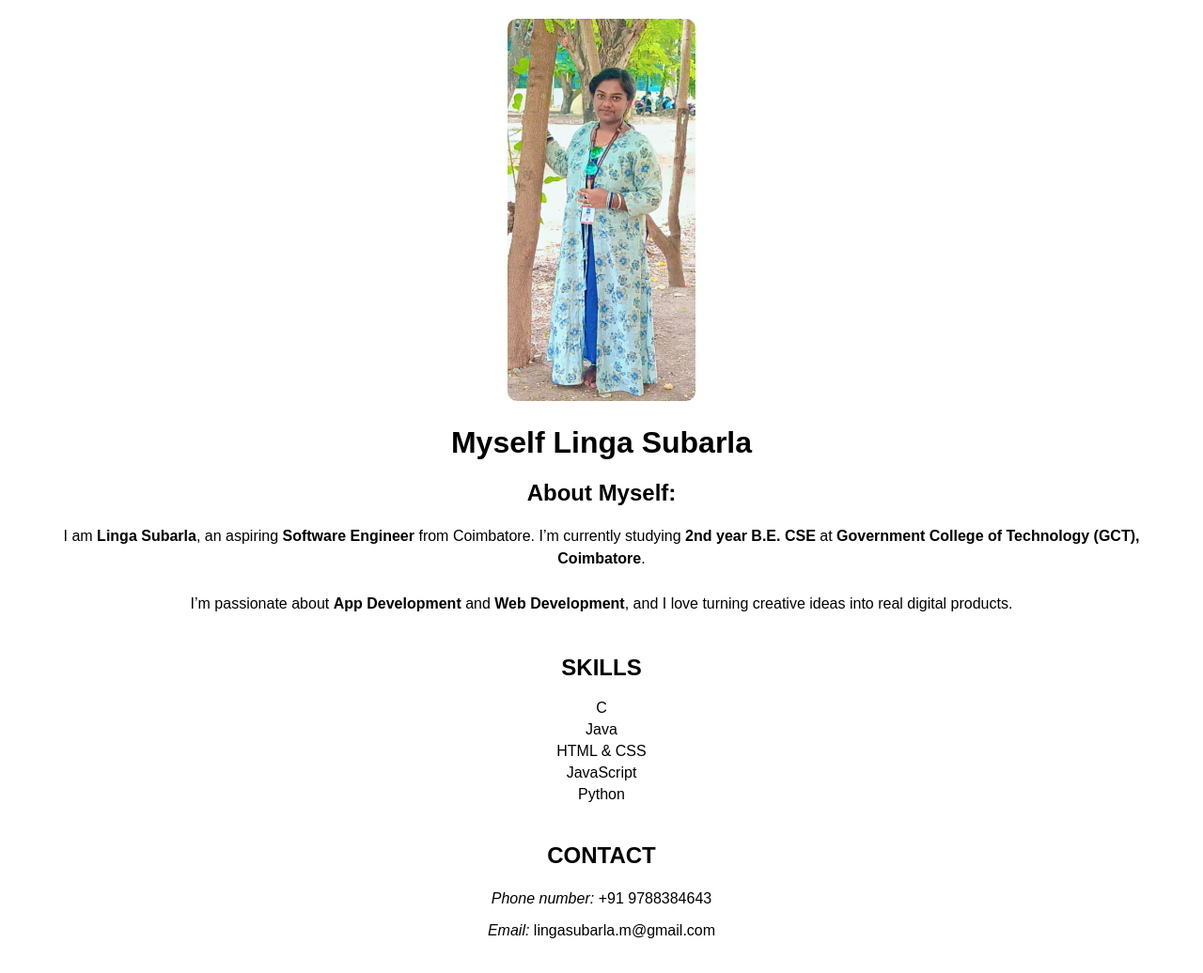
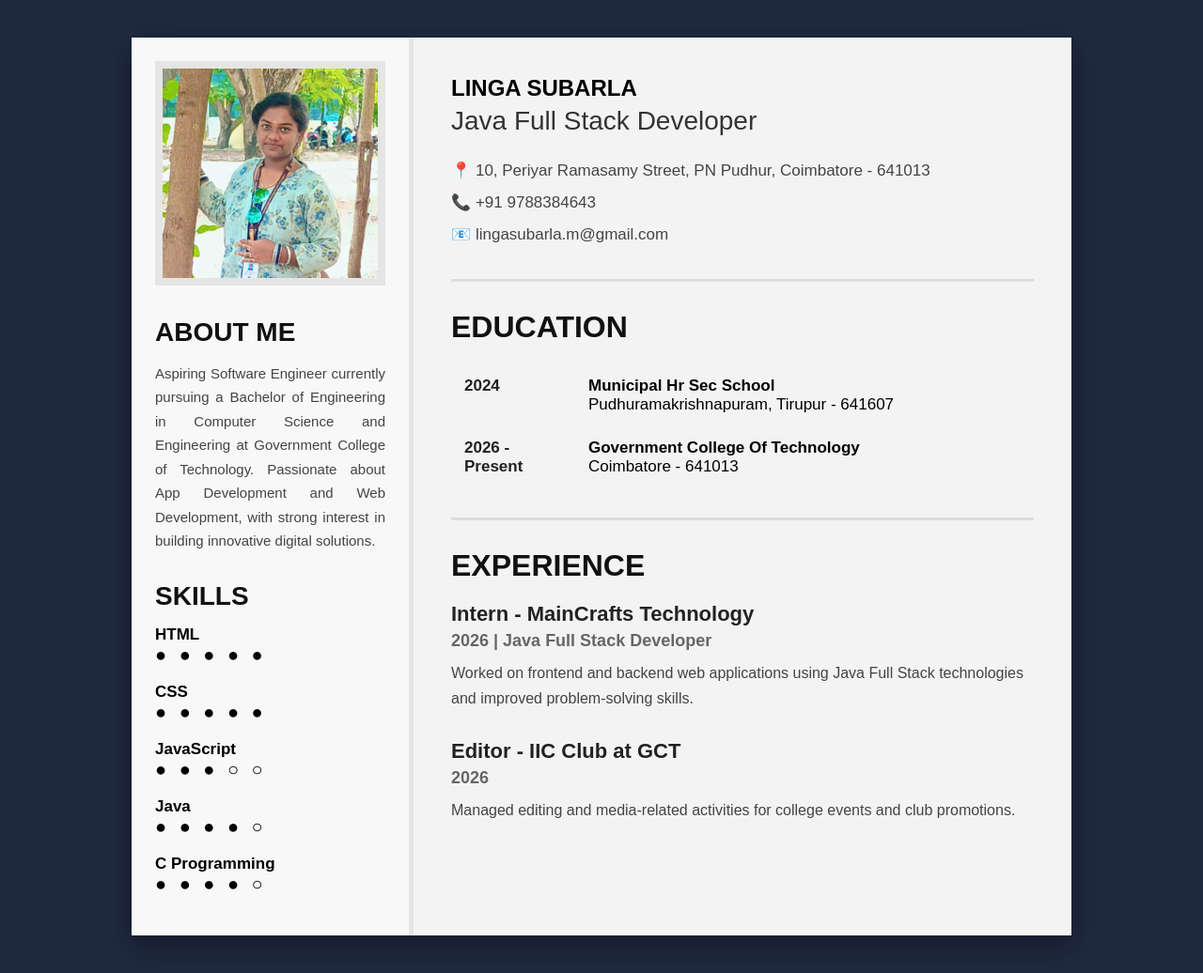
Before and after one commit to lingasubarla/linga-s-portfolio, a plain HTML site: page index.html in a window 1280 px wide. Shown: the whole page at 94% size. Before the commit the page ends 1013 px from the top, so only its background shows below. Drawn offline with Linux system fonts and the light colour scheme.

Commit message:
Add files via upload

```diff
--- a/index.html
+++ b/index.html
@@ -3,91 +3,305 @@
 <head>
     <meta charset="UTF-8">
     <meta name="viewport" content="width=device-width, initial-scale=1.0">
-<title>My Portfolio - Linga Subarla</title>
+    <title>Linga Portfolio</title>
 
     <style>
-  body {
-    background-color: white;
-    color: black;
-    font-family: Arial, sans-serif;
-    text-align: center;
-    margin: 0;
-    padding: 0;
+
+        *{
+            margin:0;
+            padding:0;
+            box-sizing:border-box;
+            font-family: Arial, Helvetica, sans-serif;
         }
-  img {
-    margin-top: 20px;
-    border-radius: 10px;
-    width: 200px;
-    height: auto;
+
+        body{
+            background:#1f2940;
+            display:flex;
+            justify-content:center;
+            align-items:center;
+            padding:40px;
         }
-  h1 {
-    color: black;
+
+        .resume{
+            width:1000px;
+            background:#f3f3f3;
+            display:grid;
+            grid-template-columns:300px 1fr;
+            box-shadow:0px 10px 30px rgba(0,0,0,0.4);
         }
-  h2, h3 {
-    color: black;
+
+        /* LEFT SIDE */
+
+        .left{
+            background:#f8f8f8;
+            padding:25px;
+            border-right:5px solid #e5e5e5;
         }
-  p {
-    width: 90%;
-    margin: 10px auto;
-    line-height: 1.5;
+
+        .profile img{
+            width:100%;
+            border:8px solid #e5e5e5;
         }
-  hr {
-    margin: 20px auto;
-    width: 80%;
-    border: 1px solid white;
+
+        .section{
+            margin-top:30px;
         }
-  ul {
-    list-style-type: none;
-    padding: 0;
+
+        .section h2{
+            font-size:28px;
+            margin-bottom:15px;
+            color:#111;
         }
-  li {
-    margin: 5px 0;
+
+        .section p{
+            font-size:15px;
+            line-height:1.7;
+            color:#444;
+            text-align:justify;
         }
-  #contact {
-    margin-top: 20px;
+
+        .skills li{
+            list-style:none;
+            margin-bottom:18px;
+            font-size:17px;
+            font-weight:bold;
         }
-  button {
-    background-color: blue;
-    color: white;
-    padding: 10px 20px;
-    border: none;
-    border-radius: 8px;
-    cursor: pointer;
+
+        .dots{
+            color:black;
+            letter-spacing:4px;
+            font-size:20px;
         }
-  button:hover {
-    background-color: darkblue;
+
+        /* RIGHT SIDE */
+
+        .right{
+            padding:40px;
         }
+
+        .name h1{
+            font-size:55px;
+            font-weight:900;
+            color:#000;
+        }
+
+        .name span{
+            font-weight:300;
+        }
+
+        .name h3{
+            font-size:28px;
+            font-weight:400;
+            margin-top:5px;
+            color:#333;
+        }
+
+        .contact{
+            margin-top:20px;
+            line-height:2;
+            color:#444;
+            font-size:17px;
+        }
+
+        hr{
+            margin:30px 0;
+            border:none;
+            border-top:3px solid #ddd;
+        }
+
+        .right-section h2{
+            font-size:32px;
+            margin-bottom:20px;
+            color:#111;
+        }
+
+        .item{
+            margin-bottom:30px;
+        }
+
+        .item h3{
+            font-size:22px;
+            color:#222;
+        }
+
+        .item h4{
+            font-size:18px;
+            color:#666;
+            margin:5px 0;
+        }
+
+        .item p{
+            margin-top:10px;
+            line-height:1.7;
+            color:#444;
+        }
+
+        table{
+            width:100%;
+        }
+
+        td{
+            padding:12px;
+            vertical-align:top;
+            font-size:17px;
+        }
+
+        .year{
+            width:130px;
+            font-weight:bold;
+            color:#222;
+        }
+
     </style>
 </head>
 
 <body>
-  <img src="linga.jpg" alt="Sakthi Photo">
-  <h1>Myself Linga Subarla</h1>
 
-  <h2>About Myself:</h2>
+    <div class="resume">
+
+        <!-- LEFT SIDE -->
+
+        <div class="left">
+
+            <div class="profile">
+                <img src="linga.png.png" alt="Profile Image">
+            </div>
+
+            <div class="section">
+                <h2>ABOUT ME</h2>
+
                 <p>
-  I am <strong>Linga Subarla</strong>, an aspiring <strong>Software Engineer</strong> from Coimbatore.
-      I’m currently studying <strong>2nd year B.E. CSE</strong> at <strong>Government College of Technology (GCT), Coimbatore</strong>.<br><br>
-      I’m passionate about <strong>App Development</strong> and <strong>Web Development</strong>,
-      and I love turning creative ideas into real digital products.
+                    Aspiring Software Engineer currently pursuing a Bachelor of Engineering
+                    in Computer Science and Engineering at Government College of Technology.
+                    Passionate about App Development and Web Development, with strong interest
+                    in building innovative digital solutions.
                 </p>
+            </div>
+
+            <div class="section">
+
+                <h2>SKILLS</h2>
+
+                <ul class="skills">
+
+                    <li>
+                        HTML
+                        <div class="dots">● ● ● ● ●</div>
+                    </li>
+
+                    <li>
+                        CSS
+                        <div class="dots">● ● ● ● ●</div>
+                    </li>
+
+                    <li>
+                        JavaScript
+                        <div class="dots">● ● ● ○ ○</div>
+                    </li>
+
+                    <li>
+                        Java
+                        <div class="dots">● ● ● ● ○</div>
+                    </li>
+
+                    <li>
+                        C Programming
+                        <div class="dots">● ● ● ● ○</div>
+                    </li>
+
+                </ul>
+
+            </div>
+
+        </div>
+
+        <!-- RIGHT SIDE -->
+
+        <div class="right">
+
+            <div class="name">
+
+                <h2>LINGA SUBARLA</h2>
+
+                <h3>Java Full Stack Developer</h3>
+
+            </div>
+
+            <div class="contact">
+
+                📍 10, Periyar Ramasamy Street, PN Pudhur, Coimbatore - 641013 <br>
+
+                📞 +91 9788384643 <br>
+
+                📧 lingasubarla.m@gmail.com
+
+            </div>
+
+            <hr>
+
+            <div class="right-section">
+
+                <h2>EDUCATION</h2>
+
+                <table>
+
+                    <tr>
+                        <td class="year">2024</td>
+
+                        <td>
+                            <b>Municipal Hr Sec School</b><br>
+                            Pudhuramakrishnapuram, Tirupur - 641607
+                        </td>
+                    </tr>
+
+                    <tr>
+                        <td class="year">2026 - Present</td>
+
+                        <td>
+                            <b>Government College Of Technology</b><br>
+                            Coimbatore - 641013
+                        </td>
+                    </tr>
+
+                </table>
+
+            </div>
+
+            <hr>
+
+            <div class="right-section">
+
+                <h2>EXPERIENCE</h2>
+
+                <div class="item">
+
+                    <h3>Intern - MainCrafts Technology</h3>
+
+                    <h4>2026 | Java Full Stack Developer</h4>
+
+                    <p>
+                        Worked on frontend and backend web applications using
+                        Java Full Stack technologies and improved problem-solving skills.
                     </p>
 
-  <hr>
-  <h2>SKILLS</h2>
-  <ul>
-    <li>C</li>
-    <li>Java</li>
-    <li>HTML & CSS</li>
-    <li>JavaScript</li>
-    <li>Python</li>
-  </ul>
+                </div>
 
-  <hr>
-  <div id="contact">
-    <h2>CONTACT</h2>
-    <p><i>Phone number:</i> <span id="number">+91 9788384643</span></p>
-    <p><i>Email:</i> <span id="number">lingasubarla.m@gmail.com</span></p>
+                <div class="item">
+
+                    <h3>Editor - IIC Club at GCT</h3>
+
+                    <h4>2026</h4>
+
+                    <p>
+                        Managed editing and media-related activities for college events
+                        and club promotions.
+                    </p>
+
+                </div>
+
+            </div>
+
+        </div>
 
     </div>
 
```
Also changed, not shown: linga.png.png (added). Lines whose indentation alone changed are shown as unchanged.
